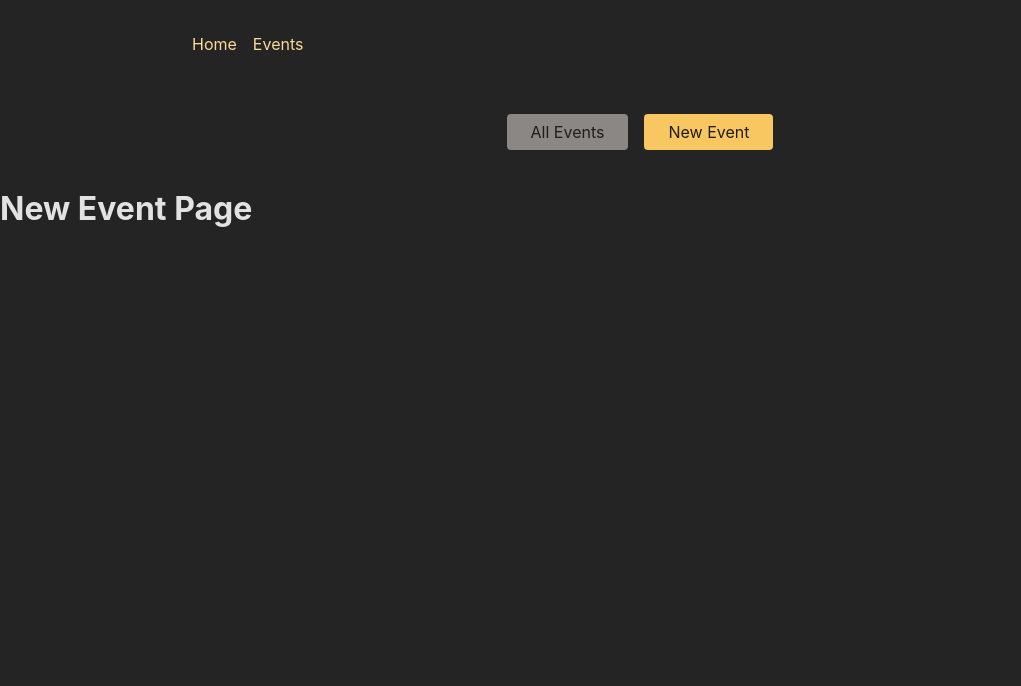
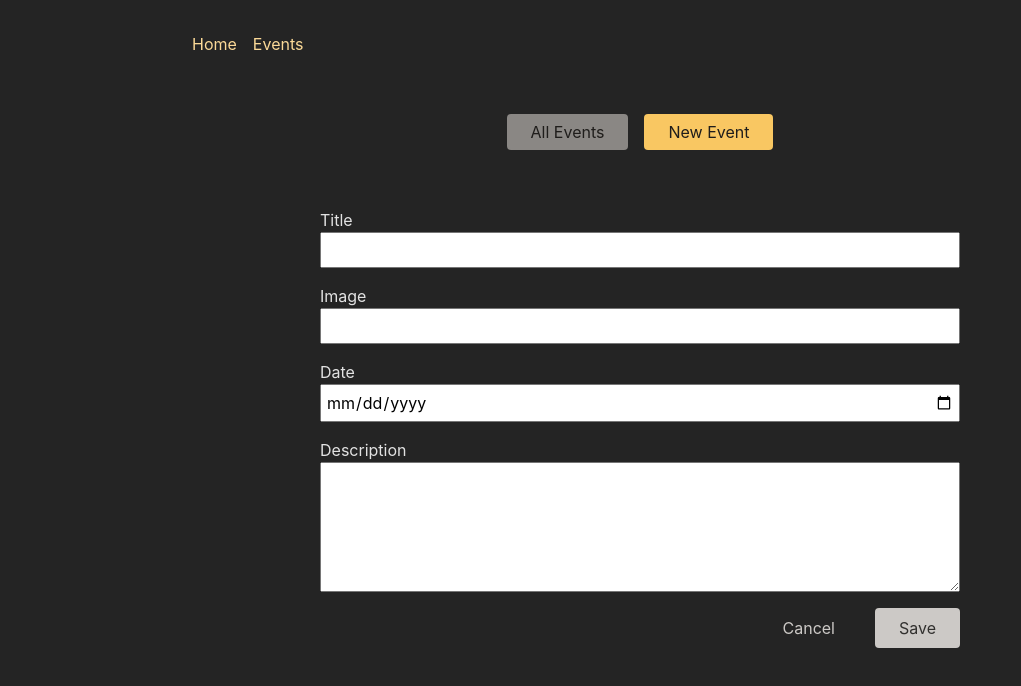
Before and after one commit to ngxpaul/Challenge-Route-React, a React (Create React App) app in the folder frontend/: page /events/new in a window 1280 px wide. Shown: the top 686 px of the page, without its empty margins (0-1021 px from the left). Built offline with nearby package versions, Linux system fonts and the light colour scheme.

Commit message:
ad d new Event

```diff
--- a/frontend/src/pages/NewEventPage.js
+++ b/frontend/src/pages/NewEventPage.js
@@ -1,8 +1,7 @@
+import EventForm from "../components/EventForm";
 function NewEventPage(){
     return (
-        <h1>
-            New Event Page
-        </h1>
+        <EventForm />
     )
 }
 export default NewEventPage;
```
